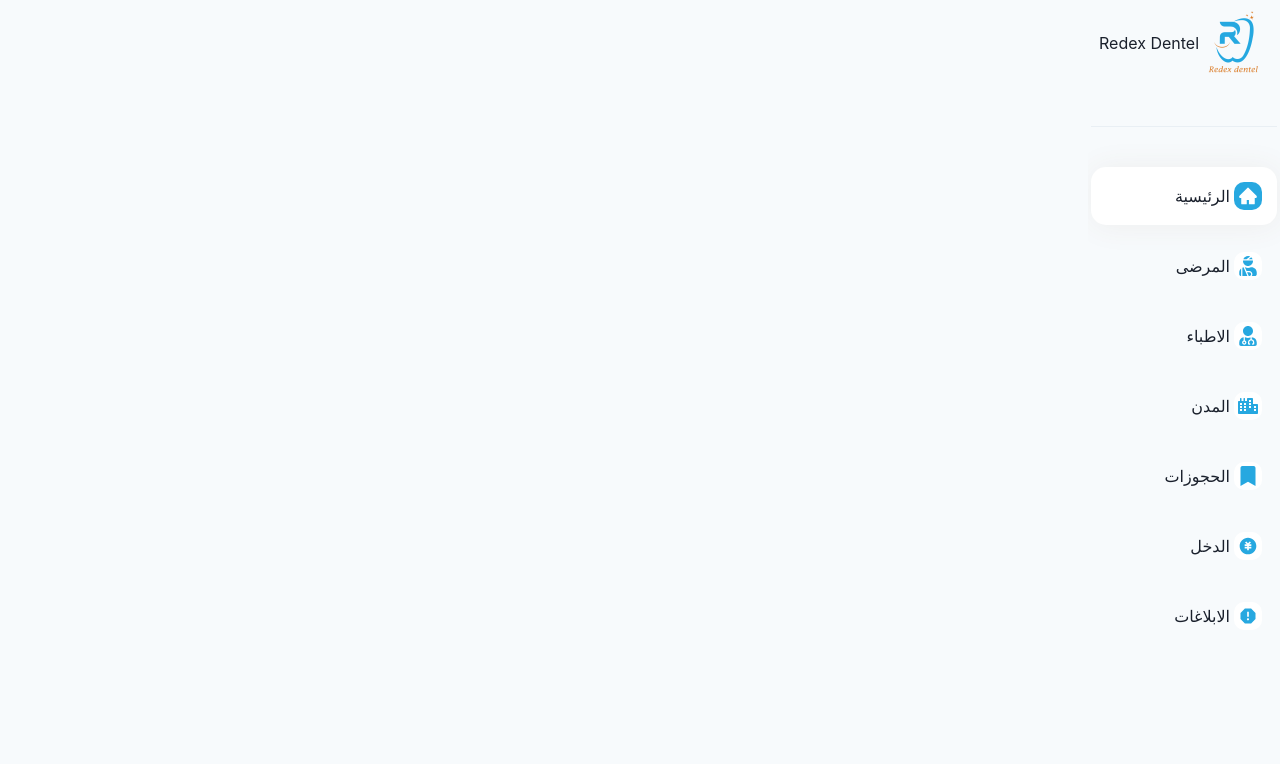
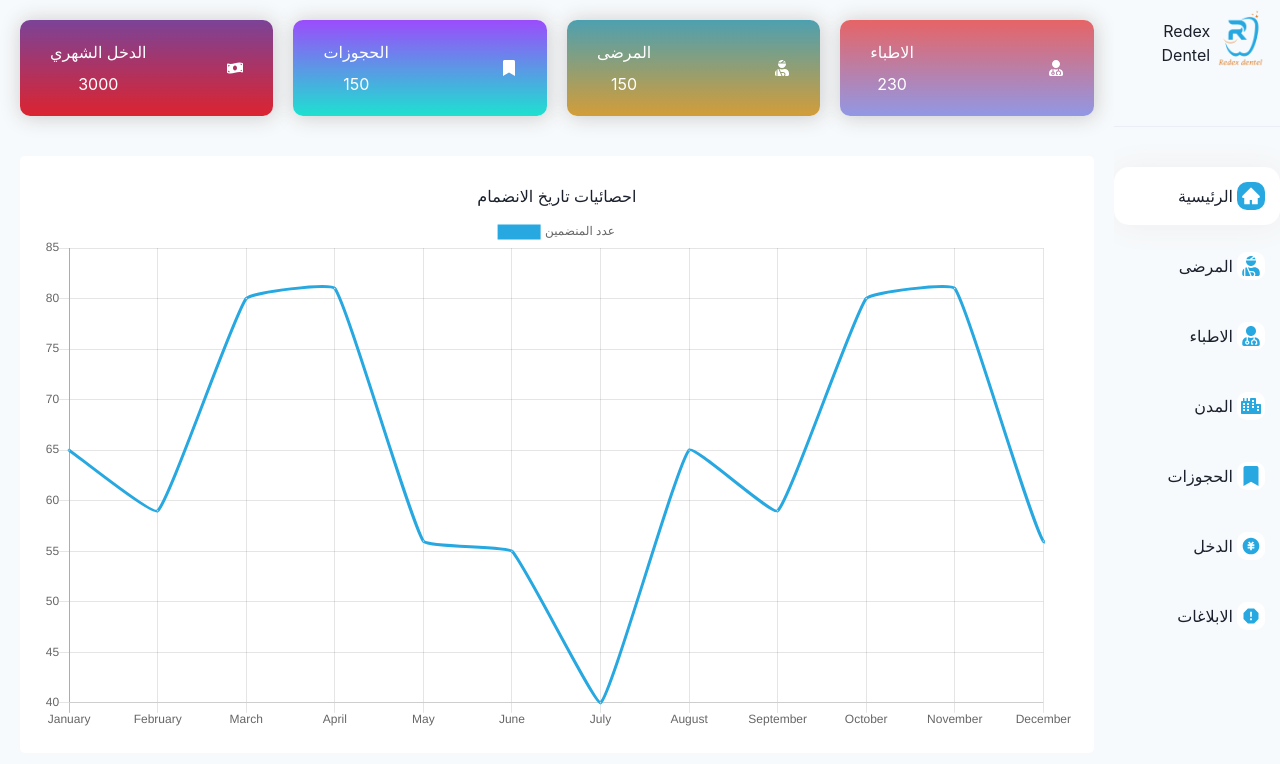
Before and after one commit to mohammad-dc/redex-dentel-admin-panel, a Next.js app: page /admin/dashboard in a window 1280 px wide. Shown: the top 764 px of the page. Built offline with nearby package versions, Linux system fonts and the light colour scheme.

Commit message:
feat: finish dashboard design

```diff
--- /dev/null
+++ b/components/DashboardNav.tsx
@@ -0,0 +1,52 @@
+import { Box, GridItem, SimpleGrid } from "@chakra-ui/react";
+import React from "react";
+import StatusDashboardCard from "./cards/StatusDashboardCard";
+import {
+  FaUserMd,
+  FaUserInjured,
+  FaBookmark,
+  FaMoneyBillWave,
+} from "react-icons/fa";
+
+const DashboardNav = () => {
+  return (
+    <Box>
+      <SimpleGrid minChildWidth="200px" spacing={5}>
+        <GridItem>
+          <StatusDashboardCard
+            icon={FaUserMd}
+            title="الاطباء"
+            value={230}
+            bg={"linear-gradient(#e66465, #9198e5)"}
+          />
+        </GridItem>
+        <GridItem>
+          <StatusDashboardCard
+            icon={FaUserInjured}
+            title="المرضى"
+            value={150}
+            bg={"linear-gradient(#4da0b0, #d39d38)"}
+          />
+        </GridItem>
+        <GridItem>
+          <StatusDashboardCard
+            icon={FaBookmark}
+            title="الحجوزات"
+            value={150}
+            bg={"linear-gradient(#9B4CFC, #1DE1D0)"}
+          />
+        </GridItem>
+        <GridItem>
+          <StatusDashboardCard
+            icon={FaMoneyBillWave}
+            title="الدخل الشهري"
+            value={3000}
+            bg={"linear-gradient(#7b4397, #dc2430)"}
+          />
+        </GridItem>
+      </SimpleGrid>
+    </Box>
+  );
+};
+
+export default DashboardNav;
--- /dev/null
+++ b/components/cards/StatusDashboardCard.tsx
@@ -0,0 +1,30 @@
+import { Box, Flex, Icon, Text, VStack } from "@chakra-ui/react";
+import { NextPage } from "next";
+import React from "react";
+
+const StatusDashboardCard: NextPage<{
+  icon: any;
+  title: string;
+  value: number;
+  bg: string;
+}> = ({ icon, title, value, bg }) => {
+  return (
+    <Box
+      p={"20px 30px"}
+      color={"white"}
+      borderRadius={10}
+      bg={bg}
+      boxShadow={"1px 1px 20px 1px #ccc"}
+    >
+      <Flex justify={"space-between"} align={"center"}>
+        <Icon as={icon} />
+        <VStack>
+          <Text>{title}</Text>
+          <Text>{value}</Text>
+        </VStack>
+      </Flex>
+    </Box>
+  );
+};
+
+export default StatusDashboardCard;
--- /dev/null
+++ b/components/charts/CurvedColumnsChart.tsx
@@ -0,0 +1,49 @@
+import React, { useLayoutEffect } from "react";
+
+import { Line } from "react-chartjs-2";
+
+const CurvedColumnsChart = () => {
+  const data: any = {
+    labels: [
+      "January",
+      "February",
+      "March",
+      "April",
+      "May",
+      "June",
+      "July",
+      "August",
+      "September",
+      "October",
+      "November",
+      "December",
+    ],
+    datasets: [
+      {
+        label: "عدد المنضمين",
+        fill: false,
+        lineTension: 0.1,
+        backgroundColor: "rgba(75,192,192,0.4)",
+        borderColor: "#27A8E0",
+        borderCapStyle: "butt",
+        borderDash: [],
+        borderDashOffset: 0.0,
+        borderJoinStyle: "miter",
+        pointBorderColor: "#27A8E0",
+        pointBackgroundColor: "#fff",
+        pointBorderWidth: 1,
+        pointHoverRadius: 5,
+        pointHoverBackgroundColor: "#27A8E0",
+        pointHoverBorderColor: "rgba(220,220,220,1)",
+        pointHoverBorderWidth: 2,
+        pointRadius: 1,
+        pointHitRadius: 10,
+        data: [65, 59, 80, 81, 56, 55, 40, 65, 59, 80, 81, 56, 55],
+      },
+    ],
+  };
+
+  return <Line data={data} />;
+};
+
+export default CurvedColumnsChart;
--- /dev/null
+++ b/components/charts/DoughnutDashboardChart.tsx
@@ -0,0 +1,29 @@
+import React from "react";
+
+import { Polar } from "react-chartjs-2";
+
+const DoughnutDashboardChart = () => {
+  const data = {
+    labels: ["Red", "Green", "Yellow", "Grey", "Blue"],
+    datasets: [
+      {
+        label: "My First Dataset",
+        data: [11, 16, 7, 3, 14],
+        backgroundColor: [
+          "rgb(255, 99, 132)",
+          "rgb(75, 192, 192)",
+          "rgb(255, 205, 86)",
+          "rgb(201, 203, 207)",
+          "rgb(54, 162, 235)",
+        ],
+      },
+    ],
+  };
+  return (
+    <div>
+      <Polar data={data} width={400} height={400} />
+    </div>
+  );
+};
+
+export default DoughnutDashboardChart;
--- a/package.json
+++ b/package.json
@@ -9,14 +9,19 @@
     "lint": "next lint"
   },
   "dependencies": {
+    "@amcharts/amcharts4": "^4.10.25",
+    "@amcharts/amcharts4-fonts": "^4.0.1",
+    "@amcharts/amcharts4-geodata": "^4.1.23",
     "@chakra-ui/react": "^1.8.8",
     "@emotion/react": "^11",
     "@emotion/styled": "^11",
+    "chart.js": "^2.9.4",
     "formik": "^2.2.9",
     "formik-chakra-ui": "^1.6.0",
     "framer-motion": "^6",
     "next": "12.1.6",
     "react": "18.1.0",
+    "react-chartjs-2": "^2.11.1",
     "react-dom": "18.1.0",
     "react-icons": "^4.3.1",
     "yup": "^0.32.11"
--- a/pages/admin/dashboard.tsx
+++ b/pages/admin/dashboard.tsx
@@ -1,6 +1,22 @@
 import React from "react";
-import { Flex, Text, Divider, Box, VStack, Center } from "@chakra-ui/react";
-import { FaUserMd, FaUserInjured, FaCity, FaBookmark } from "react-icons/fa";
+import {
+  Flex,
+  Text,
+  Divider,
+  Box,
+  VStack,
+  Center,
+  Spacer,
+  SimpleGrid,
+  GridItem,
+} from "@chakra-ui/react";
+import {
+  FaUserMd,
+  FaUserInjured,
+  FaCity,
+  FaBookmark,
+  FaMoneyBillWave,
+} from "react-icons/fa";
 import { RiMoneyCnyCircleFill } from "react-icons/ri";
 import { MdReport } from "react-icons/md";
 import { AiFillHome } from "react-icons/ai";
@@ -8,6 +24,10 @@ import { AiFillHome } from "react-icons/ai";
 import Logo from "../../assets/images/logo.png";
 import Image from "next/image";
 import SidebarListItem from "../../components/SidebarListItem";
+import StatusDashboardCard from "../../components/cards/StatusDashboardCard";
+import CurvedColumnsChart from "../../components/charts/CurvedColumnsChart";
+import DashboardNav from "../../components/DashboardNav";
+import DoughnutDashboardChart from "../../components/charts/doughnutDashboardChart";
 
 const Dashboard = () => {
   const list = [
@@ -64,6 +84,31 @@ const Dashboard = () => {
           </Box>
         </Flex>
       </Flex>
+      {/* column 2 */}
+      <Flex w={"100%"} flexDir="column" p={5} overflowY={"auto"}>
+        <DashboardNav />
+
+        <Box p={5} bg={"white"} borderRadius={5} mt={10}>
+          <VStack>
+            <Text>احصائيات تاريخ الانضمام</Text>
+            <CurvedColumnsChart />
+          </VStack>
+        </Box>
+        <SimpleGrid minChildWidth="200px" spacing={5}>
+          <GridItem>
+            <Box p={5} bg={"white"} borderRadius={5} mt={10}>
+              <Text>احصائيات المدن التي ينتمي اليها الاطباء</Text>
+              <DoughnutDashboardChart />
+            </Box>
+          </GridItem>
+          <GridItem>
+            <Box p={5} bg={"white"} borderRadius={5} mt={10}>
+              <Text>احصائيات المدن التي ينتمي اليها المرضى</Text>
+              <DoughnutDashboardChart />
+            </Box>
+          </GridItem>
+        </SimpleGrid>
+      </Flex>
     </Flex>
   );
 };
```
Also changed, not shown: 1 other file (tests, documents, lock files or other folders).
